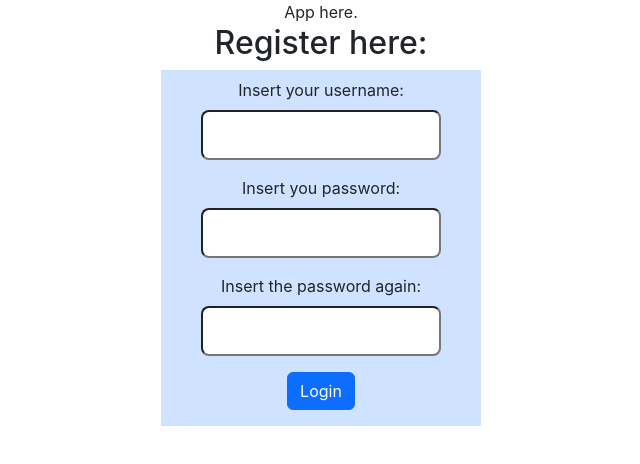
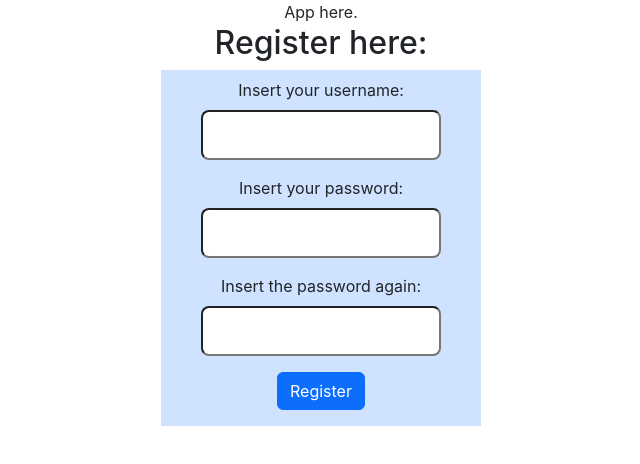
Before and after one commit to ernestsmotlak/ChatApp, a React (Create React App) app in the folder war-frontend/: page /register in a window 1280 px wide. Shown: the top 464 px of the page, without its empty margins (319-959 px from the left). Built offline with nearby package versions, Linux system fonts and the light colour scheme.

Commit message:
Frontend now checks for null values in regards to the username and password sending to the database.
Signed-off-by: ernestsmotlak <ernestsmotlak@gmail.com>

```diff
--- a/war-frontend/src/Login_SignUp/Register.js
+++ b/war-frontend/src/Login_SignUp/Register.js
@@ -1,5 +1,4 @@
-import React from 'react'
-import { useState } from 'react';
+import React, { useState } from 'react';
 import { useNavigate } from 'react-router-dom';
 
 const Register = () => {
@@ -13,6 +12,17 @@ const Register = () => {
     const handleSubmit = async (event) => {
         event.preventDefault();
 
+        // Client-side validation
+        if (!username || !password || !passwordAgain) {
+            setError('All fields are required.');
+            return;
+        }
+
+        if (password !== passwordAgain) {
+            setError('Passwords do not match.');
+            return;
+        }
+
         try {
             const response = await fetch('http://localhost:3010/register', {
                 method: 'POST',
@@ -25,22 +35,16 @@ const Register = () => {
             if (!response.ok) {
                 const errorData = await response.json();
                 setRegistrationSuccessful(errorData.registrationReturn);
-                console.log('Prva ' + registrationSuccessful);
                 throw new Error(errorData.error);
             }
 
             const data = await response.json();
             setRegistrationSuccessful(data.registrationReturn);
             console.log('Registration of the user: ' + username + ' was successfull!');
-            console.log('Druga ' + registrationSuccessful);
-
             navigate('/login');
-
-        }
-        catch (error) {
+        } catch (error) {
             setError(error.message);
-            setRegistrationSuccessful(error.registrationReturn);
-            console.log('Treča ' + registrationSuccessful);
+            setRegistrationSuccessful(false);
         }
     };
 
@@ -48,27 +52,32 @@ const Register = () => {
         <div>
             <h2>Register here:</h2>
             <form className='container login-form w-25 bg-primary-subtle' onSubmit={handleSubmit}>
+                {/* Username input */}
                 <div className='row justify-content-center'>
                     <label className='form-label mt-2'>Insert your username:</label>
                     <input className='form-control-lg w-75 mb-3 login-form' type="text" value={username} onChange={(e) => setUsername(e.target.value)} />
                 </div>
+                {/* Password input */}
                 <div className='row justify-content-center'>
-                    <label className='form-label'>Insert you password:</label>
+                    <label className='form-label'>Insert your password:</label>
                     <input className='form-control-lg w-75 login-form' type="password" value={password} onChange={(e) => setPassword(e.target.value)} />
                 </div>
+                {/* Password again input */}
                 <div className='row justify-content-center mt-3'>
                     <label className='form-label'>Insert the password again:</label>
                     <input className='form-control-lg w-75 login-form' type="password" value={passwordAgain} onChange={(e) => setPasswordAgain(e.target.value)} />
                 </div>
-                <button
-                    className='login-form-button mt-3 mb-3 btn btn-primary'
-                    type="submit">
-                    Login
+                {/* Submit button */}
+                <button className='login-form-button mt-3 mb-3 btn btn-primary' type="submit">
+                    Register
                 </button>
             </form>
-            {registrationSuccessful ? (<span className='text-success fw-bold fs-3 mb-3'>Registration successful!</span>) : (null)}
+            {/* Display error message if any */}
+            {error && <span className='text-danger fw-bold fs-3 mb-3'>{error}</span>}
+            {/* Display success message if registration was successful */}
+            {registrationSuccessful && <span className='text-success fw-bold fs-3 mb-3'>Registration successful!</span>}
         </div>
     )
 }
 
-export default Register
+export default Register;
```
Also changed, not shown: 1 other file (tests, documents, lock files or other folders).
